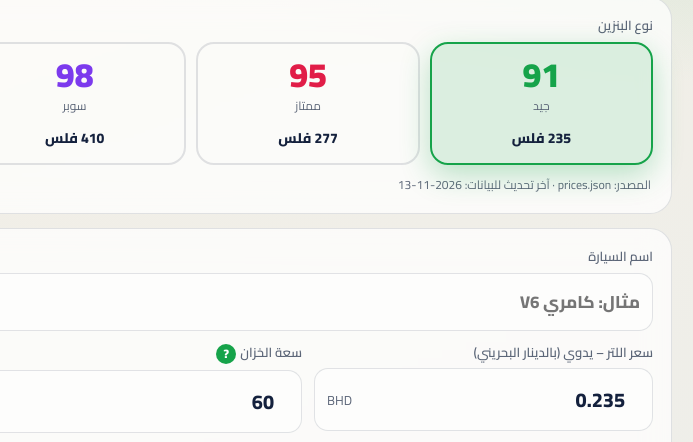
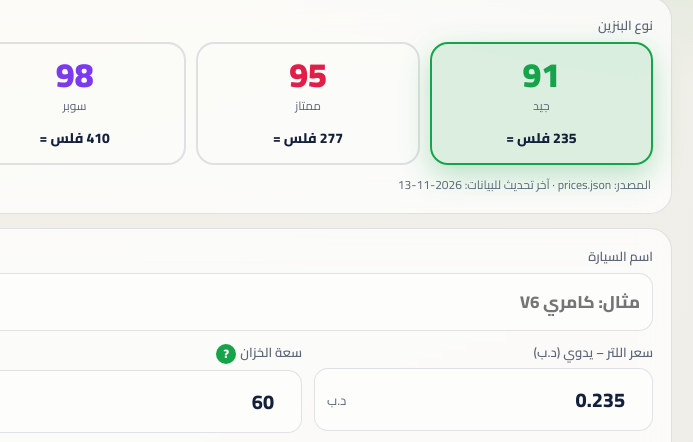
Before and after one commit to muharraqi55/bahrain-fule, a plain HTML site: page index.html in a window 1280 px wide. Shown: the part 137-579 px from the top of the page, 332-1025 px from the left. Drawn offline with nearby package versions, Linux system fonts and the light colour scheme.

Commit message:
Update index.html

```diff
--- a/index.html
+++ b/index.html
@@ -138,7 +138,7 @@ footer{text-align:center;color:var(--mut);font-size:12px;margin-top:18px;line-he
   <div class="card">
     <div class="grid">
       <div class="full"><label data-i18n="car"></label><div class="in"><input id="car" class="txt" type="text" list="cars" maxlength="30" data-ph="carPh"><datalist id="cars"></datalist></div></div>
-      <div><label data-i18n="price"></label><div class="in"><input id="price" type="number" step="0.001" inputmode="decimal"><span>BHD</span></div></div>
+      <div><label data-i18n="price"></label><div class="in"><input id="price" type="number" step="0.001" inputmode="decimal"><span id="uPrice">BHD</span></div></div>
       <div><label><span data-i18n="tank"></span><button type="button" class="q" id="qbtn" aria-label="help">?</button></label><div class="in"><input id="tank" type="number" value="60" inputmode="decimal"><span data-i18n="L"></span></div></div>
       <div class="full help" id="help" hidden><b data-i18n="helpH"></b><ol id="helpL"></ol></div>
       <div class="full"><label data-i18n="dist"></label><div class="in"><input id="dist" type="number" value="166" inputmode="decimal"><span data-i18n="km"></span></div></div>
@@ -229,7 +229,7 @@ function toast(m){const e=$('toast');e.textContent=m;e.classList.add('on');clear
 /* ============ الترجمة ============ */
 const I={
 ar:{title:'حاسبة البنزين',sub:'مملكة البحرين',fuelType:'نوع البنزين',g91:'جيد',g95:'ممتاز',g98:'سوبر',fils:'فلس',
- car:'اسم السيارة',carPh:'مثال: كامري V6',price:'سعر اللتر – يدوي (بالدينار البحريني)',tank:'سعة الخزان',L:'لتر',dist:'المسافة التي قطعتها',km:'كم',
+ car:'اسم السيارة',carPh:'مثال: كامري V6',price:'سعر اللتر – يدوي',tank:'سعة الخزان',L:'لتر',dist:'المسافة التي قطعتها',km:'كم',
  before:'المؤشر قبل',after:'المؤشر بعد',filled:'اختياري: كم لتر عبّأت بعد المشوار؟ (للدقة)',
  helpH:'من أين أعرف سعة الخزان؟',
  help:['<b>كتيّب السيارة:</b> قسم «المواصفات» ← «سعة خزان الوقود». إن كانت بالجالون فالجالون الأمريكي = 3.785 لتر.','<b>موقع الشركة أو الوكالة:</b> ابحث باسم السيارة وسنة الموديل مع عبارة fuel tank capacity.','<b>الوكالة أو الورشة:</b> اسألهم وأعطهم رقم الهيكل (VIN) من استمارة السيارة.','<b>بدون كتيّب:</b> عبّئ الخزان لآخره، ثم قد حتى يصل المؤشر للنصف، ثم عبّئ لآخره مرة أخرى. اللترات التي دخلت × 2 = السعة تقريباً.'],
@@ -242,9 +242,10 @@ ar:{title:'حاسبة البنزين',sub:'مملكة البحرين',fuelType:'
  src:'المصدر',srcFail:'تعذّرت قراءة prices.json، استُخدمت بيانات مدمجة محدودة',upd:'آخر تحديث للبيانات',manualFor:'سعر يدوي محفوظ في متصفحك لبنزين',resetOfficial:'إعادة السعر الرسمي',
  foot:'الحسابات تقديرية. السجل محفوظ في متصفح هذا الجهاز فقط.',grpG:'الخليج',grpW:'العالم',curApprox:'سعر الصرف تقريبي',
  rTitle:'تقرير تكلفة الوقود',rTrip:'تفاصيل المشوار',rFuel:'بنزين',rPer:'للتر',rEq:'ما يعادل بالدينار البحريني',rGauge:'مستوى الخزان بعد المشوار',
- rDisc:'الحسابات تقديرية وتعتمد على المدخلات. أسعار البحرين من لجنة تحديد ومراقبة أسعار الوقود، وأسعار دول الخليج من مصادر منشورة، وأسعار الصرف بتاريخ تحديث البيانات وبعضها تقريبي.'},
+ rDisc:'الحسابات تقديرية وتعتمد على المدخلات. أسعار البحرين من لجنة تحديد ومراقبة أسعار الوقود، وأسعار دول الخليج من مصادر منشورة، وأسعار الصرف بتاريخ تحديث البيانات وبعضها تقريبي.',
+ trendUp:'ارتفاع',trendDown:'انخفاض',trendFlat:'ثبات'},
 en:{title:'Fuel Calculator',sub:'Kingdom of Bahrain',fuelType:'Fuel type',g91:'Jayyid',g95:'Mumtaz',g98:'Super',fils:'fils',
- car:'Car name',carPh:'e.g. Camry V6',price:'Price per litre – manual (in BHD)',tank:'Tank capacity',L:'L',dist:'Distance driven',km:'km',
+ car:'Car name',carPh:'e.g. Camry V6',price:'Manual price per litre',tank:'Tank capacity',L:'L',dist:'Distance driven',km:'km',
  before:'Gauge before',after:'Gauge after',filled:'Optional: litres refilled after the trip (for accuracy)',
  helpH:'Where do I find my tank capacity?',
  help:['<b>Owner’s manual:</b> “Specifications” section → “Fuel tank capacity”. If it is in gallons, 1 US gallon = 3.785 L.','<b>Manufacturer or dealer website:</b> search the car name and model year with “fuel tank capacity”.','<b>Dealer or workshop:</b> ask them, giving the VIN from your registration card.','<b>No manual:</b> fill the tank to the top, drive until the gauge reaches half, then fill to the top again. Litres added × 2 ≈ capacity.'],
@@ -257,7 +258,8 @@ en:{title:'Fuel Calculator',sub:'Kingdom of Bahrain',fuelType:'Fuel type',g91:'J
  src:'Source',srcFail:'Could not read prices.json, limited built-in data used',upd:'Data updated',manualFor:'Manual price saved in your browser for',resetOfficial:'Restore official price',
  foot:'Estimates only. The log is stored in this device’s browser only.',grpG:'Gulf',grpW:'World',curApprox:'Exchange rate is approximate',
  rTitle:'Fuel Cost Report',rTrip:'Trip details',rFuel:'Petrol',rPer:'per litre',rEq:'Equivalent in Bahraini dinar',rGauge:'Tank level after the trip',
- rDisc:'Estimates based on the inputs. Bahrain prices come from the Fuel Pricing Committee, other Gulf prices from published sources, exchange rates as of the data date and some are approximate.'}
+ rDisc:'Estimates based on the inputs. Bahrain prices come from the Fuel Pricing Committee, other Gulf prices from published sources, exchange rates as of the data date and some are approximate.',
+ trendUp:'Up',trendDown:'Down',trendFlat:'Flat'}
 };
 let lang=LS.get('lang','ar'),cur=LS.get('cur','BHD');
 const t=k=>(I[lang][k]!=null?I[lang][k]:I.ar[k]!=null?I.ar[k]:k);
@@ -293,12 +295,22 @@ FUELS.forEach(f=>{
   f.el=b;f.nEl=b.querySelector('.n');f.pEl=b.querySelector('.p');$('fuels').appendChild(b);
 });
 function cardTxt(v){return cur==='BHD'?Math.round(v*1000)+' '+t('fils'):cc(v)+' '+unit(cur)}
+function trend(g){
+  const H=D.bahrain.history;
+  if(H.length<2)return{icon:'',cls:''};
+  const last=H[H.length-1]['p'+g],prev=H[H.length-2]['p'+g];
+  if(last==null||prev==null)return{icon:'',cls:''};
+  if(last>prev)return{icon:'▲',cls:'trend-up'};
+  if(last<prev)return{icon:'▼',cls:'trend-down'};
+  return{icon:'=',cls:'trend-flat'};
+}
 function renderCards(){
   const m=getManual();
   FUELS.forEach(f=>{
     const v=m[f.g]!=null?m[f.g]:offP(f.g);
+    const tr=trend(f.g);
     f.nEl.textContent=t('g'+f.g);
-    f.pEl.textContent=cardTxt(v)+(m[f.g]!=null?' ✎':'');
+    f.pEl.innerHTML=cardTxt(v)+(m[f.g]!=null?' ✎':'')+' <span class="trend '+tr.cls+'">'+tr.icon+'</span>';
   });
 }
 function renderSrc(){
@@ -342,8 +354,16 @@ function buildCurrencySelect(){
 $('cur').onchange=()=>{
   cur=$('cur').value;LS.set('cur',cur);
   const i=cinfo(cur);$('cnote').textContent=i&&i.kind==='approx'?t('curApprox'):'';
+  updatePriceLabel();
   renderCards();renderChart();renderGcc();renderLog();calc();
 };
+
+/* ============ تحديث مسمى سعر اللتر ============ */
+function updatePriceLabel(){
+  const el=document.querySelector('[data-i18n="price"]');
+  if(el)el.textContent=t('price')+' ('+unit(cur)+')';
+  const u=$('uPrice');if(u)u.textContent=unit(cur);
+}
 
 /* ============ المؤشران ============ */
 function link(nid,rid){
@@ -589,7 +609,7 @@ function applyLang(){
   $('helpL').innerHTML=t('help').map(x=>'<li>'+x+'</li>').join('');
   $('lang').textContent=lang==='ar'?'EN':'ع';
   $('updL').textContent=t('upd')+': '+D.updated;
-  buildCurrencySelect();renderCards();renderSrc();renderChart();renderGcc();renderLog();calc();
+  buildCurrencySelect();updatePriceLabel();renderCards();renderSrc();renderChart();renderGcc();renderLog();calc();
 }
 $('lang').onclick=()=>{lang=lang==='ar'?'en':'ar';LS.set('lang',lang);applyLang()};
 
```
